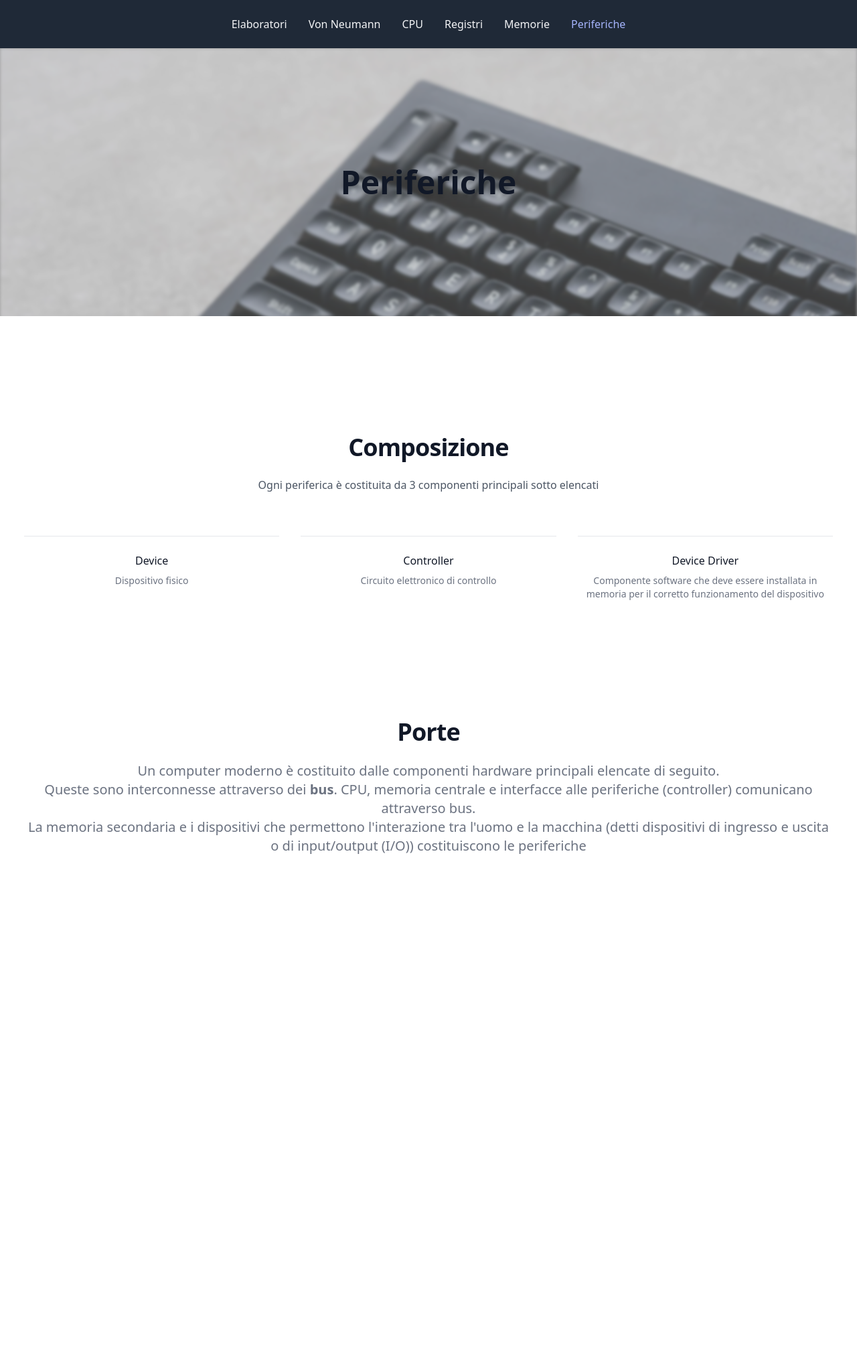
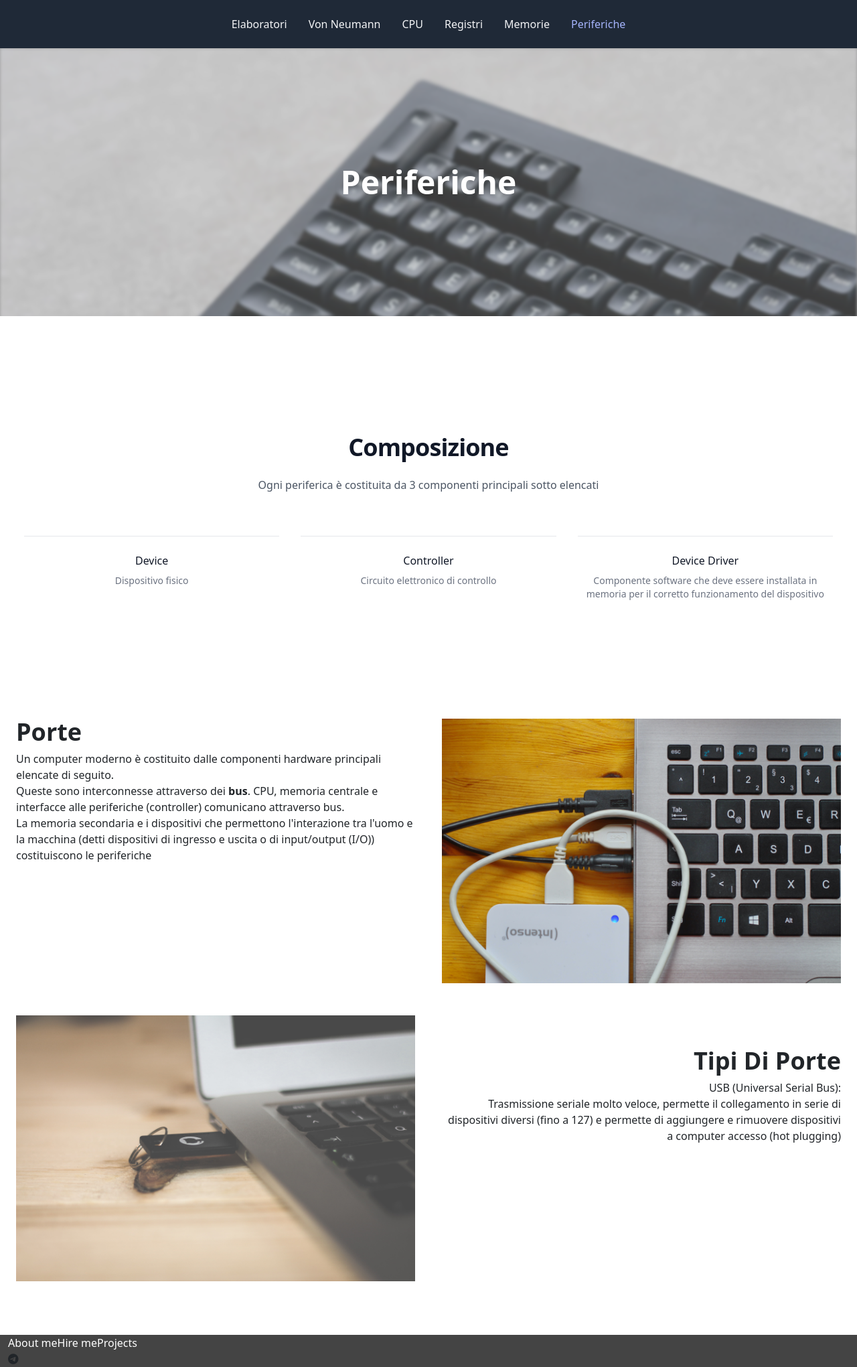
Before and after one commit to nicolapreda/school-learning, a PHP site: page /assets/pages/periferiche.html in a window 1280 px wide. Shown: the whole page at 67% size. Before the commit the page ends 1275 px from the top, so only its background shows below. Run offline with PHP 8.4, Linux system fonts and the light colour scheme; some libraries are stand-ins or nearby versions.

Commit message:
Updated images

```diff
--- a/html/Verifica/assets/css/index.css
+++ b/html/Verifica/assets/css/index.css
@@ -16,3 +16,19 @@
 .content{
     position: relative;
 }
+
+/*Footer*/
+
+.page-footer {
+    background-color: #444444;
+    margin-top: 5rem;
+  }
+
+  .link-a {
+    text-decoration: none;
+    /*color: white!important;*/
+  }
+
+  .social-div {
+    border: none!important;
+  }
--- a/html/Verifica/assets/pages/periferiche.html
+++ b/html/Verifica/assets/pages/periferiche.html
@@ -13,6 +13,8 @@
     <link href="https://unpkg.com/tailwindcss@^2/dist/tailwind.min.css" rel="stylesheet">
     <!--Local CSS-->
     <link href="../css/index.css" rel="stylesheet" type="text/css">
+    <!--FontAwesome-->
+    <script src="https://kit.fontawesome.com/ab36464be1.js" crossorigin="anonymous"></script>
 
 </head>
 
@@ -36,8 +38,7 @@
                 <a class="nav-link text-gray-100 hover:text-gray-400" href="./memorie.html">Memorie</a>
             </li>
             <li class="nav-item">
-                <a class="nav-link text-indigo-300 hover:text-indigo-600"
-                    href="#">Periferiche</a>
+                <a class="nav-link text-indigo-300 hover:text-indigo-600" href="#">Periferiche</a>
             </li>
         </ul>
 
@@ -46,7 +47,7 @@
         <!--Background image-->
         <div class="header bg-gray-100 p-5" style="background-color: rgb(155, 155, 155);">
             <img class="background-image drop-shadow-lg" src="../images/periferiche.webp" alt="">
-            <h1 class="content tracking-tight text-gray-900 p-32">
+            <h1 class="content tracking-tight text-white p-32">
                 <div class="titles sm:text-5xl text-5xl font-extrabold">
                     <span class="block text-center filter drop-shadow-lg tracking-normal">Periferiche </span>
                 </div>
@@ -58,10 +59,13 @@
             <!--Funzionamento-->
             <div class="container mt-5">
                 <div class="text-center">
-                  <div class="max-w-2xl mx-auto py-24 px-4 grid items-center gap-y-16 gap-x-8 sm:px-6 sm:py-32 lg:max-w-7xl lg:px-8">
+                    <div
+                        class="max-w-2xl mx-auto py-24 px-4 grid items-center gap-y-16 gap-x-8 sm:px-6 sm:py-32 lg:max-w-7xl lg:px-8">
                         <div>
-                      <h2 class="text-3xl font-extrabold tracking-tight text-gray-900 sm:text-4xl">Composizione</h2>
-                      <p class="mt-4 text-gray-600">Ogni periferica è costituita da 3 componenti principali sotto elencati</p>
+                            <h2 class="text-3xl font-extrabold tracking-tight text-gray-900 sm:text-4xl">Composizione
+                            </h2>
+                            <p class="mt-4 text-gray-600">Ogni periferica è costituita da 3 componenti principali sotto
+                                elencati</p>
 
                             <dl class="mt-16 grid grid-cols-3 gap-x-6 gap-y-10 sm:gap-y-16 lg:gap-x-8">
                                 <div class="border-t border-gray-200 pt-4">
@@ -76,7 +80,8 @@
 
                                 <div class="border-t border-gray-200 pt-4">
                                     <dt class="font-medium text-gray-900">Device Driver</dt>
-                          <dd class="mt-2 text-sm text-gray-500">Componente software che deve essere installata
+                                    <dd class="mt-2 text-sm text-gray-500">Componente software che deve essere
+                                        installata
                                         in memoria per il corretto funzionamento del
                                         dispositivo</dd>
                                 </div>
@@ -86,27 +91,61 @@
                     </div>
                 </div>
                 <!--Porte-->
-            <div class="mt-5">
-                <div class="max-w-7xl mx-auto px-4 sm:px-6 lg:px-8">
-                    <div class="text-center">
-
-                        <h1 class="mt-2 text-3xl leading-8 font-extrabold tracking-tight text-gray-900 sm:text-4xl">
-                            Porte
-                        </h1>
-                        <p class="mt-4 text-xl text-gray-500 lg:mx-auto">
-                            Un computer moderno è costituito dalle
-                        componenti hardware principali elencate di seguito. <br>Queste sono interconnesse attraverso dei <b>bus</b>.
+                <div class="container mb-16">
+                    <div class="grid md:grid-cols-2 gap-10 mt-5">
+                        <div class="desc">
+                            <h1 class="title sm:text-4xl text-4xl font-extrabold block text-left">Porte</h1>
+                            <p class="text mt-2 font-normal text-left">Un computer moderno è costituito dalle
+                                componenti hardware principali elencate di seguito. <br>Queste sono interconnesse
+                                attraverso dei <b>bus</b>.
                                 CPU, memoria centrale e interfacce alle
                                 periferiche (controller) comunicano attraverso
                                 bus.<br>
                                 La memoria secondaria e i dispositivi che
                                 permettono l'interazione tra l'uomo e la
                                 macchina (detti dispositivi di ingresso e uscita o
-                        di input/output (I/O)) costituiscono le periferiche
-                        </p>
+                                di input/output (I/O)) costituiscono le periferiche</p>
+                        </div>
+                        <div class="images">
+                            <img src="../images/periferiche2.jpg" alt="Informatica" class="drop-shadow-lg">
+                        </div>
+
+                    </div>
+
+                    <div class="grid md:grid-cols-2 gap-10 mt-5">
+                        <div class="desc">
+                            <img src="../images/periferiche1.jpg" alt="Informatica" class="drop-shadow-lg">
+
+                        </div>
+                        <div class="images">
+                            <h1 class="title mt-5 sm:text-4xl text-4xl font-extrabold block text-right">Tipi Di Porte
+                            </h1>
+                            <p class="text mt-2 font-normal text-right">USB (Universal Serial Bus):<br>
+                                Trasmissione seriale molto veloce,
+                                permette il collegamento in serie di dispositivi diversi
+                                (fino a 127) e
+                                permette di aggiungere e rimuovere dispositivi a
+                                computer accesso (hot plugging)</p>
+
+                        </div>
+
+                    </div>
                 </div>
 
             </div>
     </main>
+
+    <footer class="page-footer">
+        <div class="container">
+            <div class="links"><a class="link-a text-white" href="#">About me</a><a class="link-a text-white"
+                    href="#hire-me">Hire me</a><a class="link-a text-white" href="#projects">Projects</a></div>
+            <div class="social-icons"><a class="social-div" href="https://twitter.com/diskxo_"><i
+                        class="icon ion-social-twitter"></i></a><a class="social-div"
+                    href="https://github.com/diskxo"><i class="icon ion-social-github"></i></a><a class="social-div"
+                    href="https://t.me/diskxo"><i class="fab fa-telegram"></i></a><a class="social-div"
+                    href="mailto:nicola.preda05@gmail.com"><i class="icon ion-email"></i></a></div>
+        </div>
+    </footer>
 </body>
+
 </html>
```
Also changed, not shown: html/Verifica/assets/images/periferiche1.jpg (added), html/Verifica/assets/images/periferiche2.jpg (added). Lines whose indentation alone changed are shown as unchanged.
